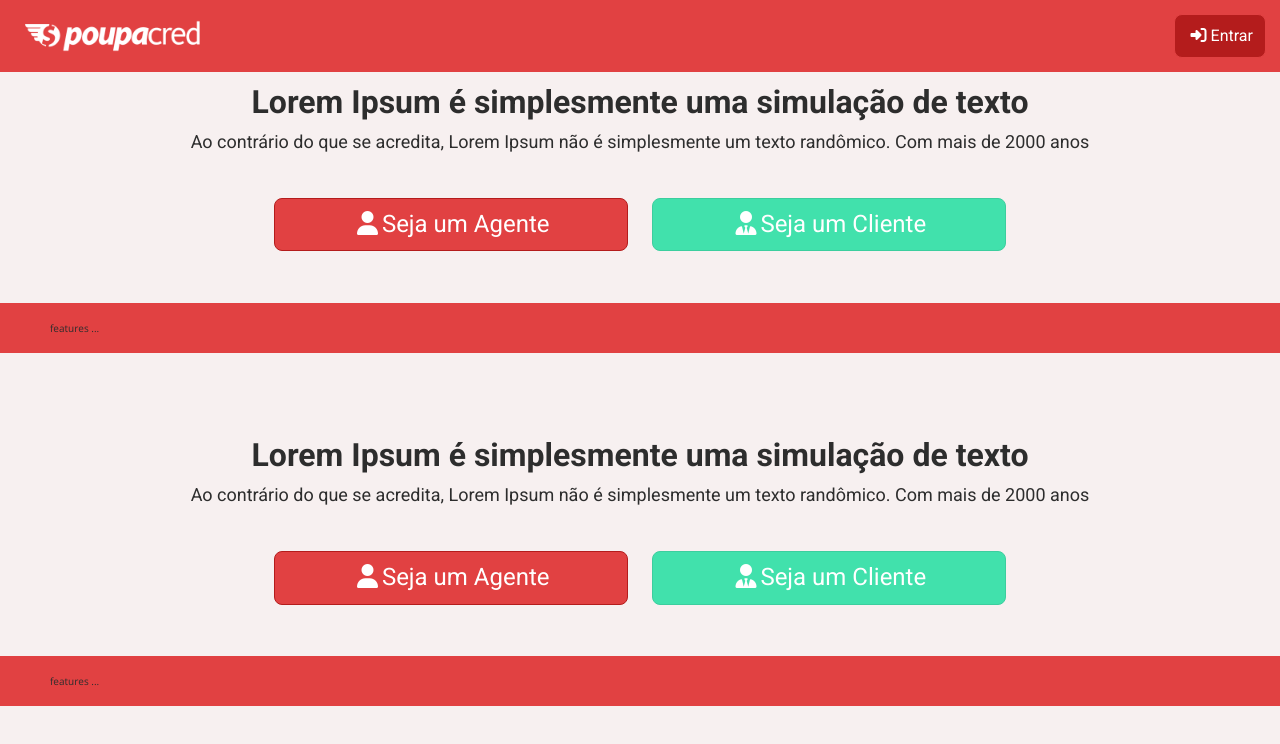
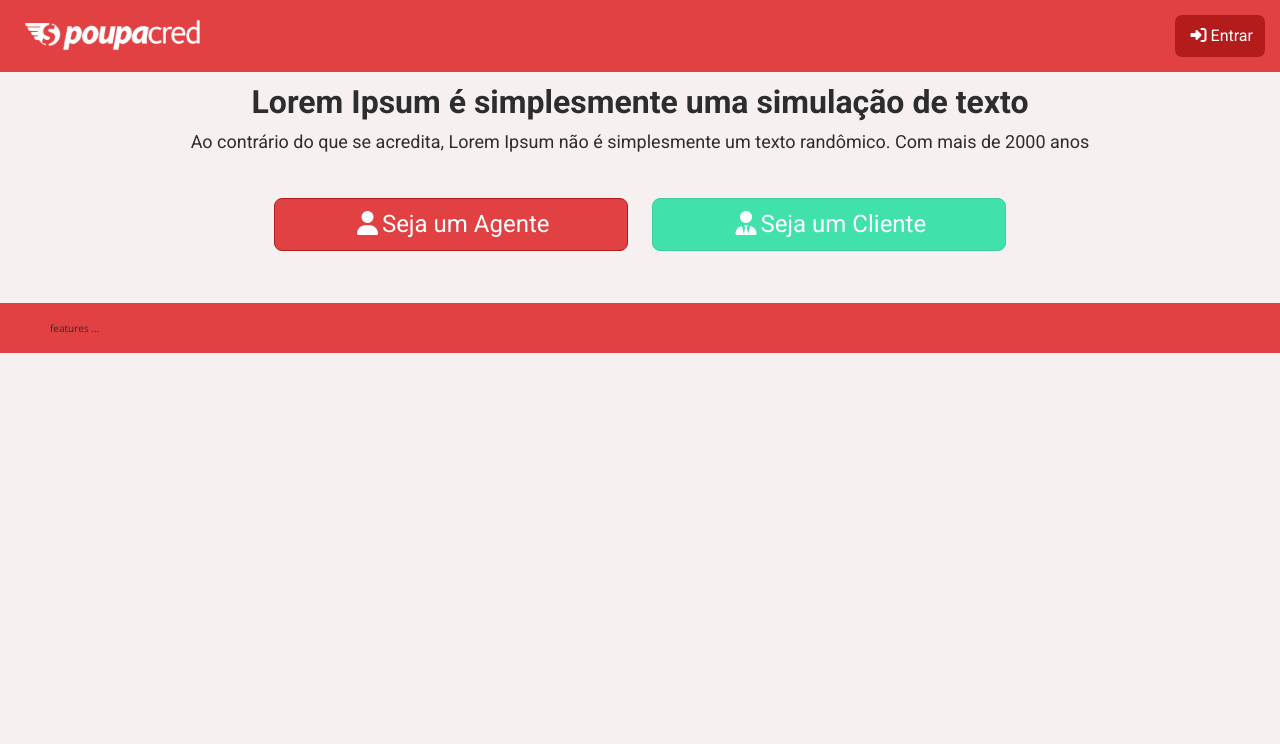
Before and after one commit to matheus-codemize/poupacred.seucredito.web, a React (Create React App) app: page / in a window 1280 px wide. Shown: the top 744 px of the page. Built offline with nearby package versions, Linux system fonts and the light colour scheme.

Commit message:
[fx] header

```diff
--- a/src/components/Header/index.jsx
+++ b/src/components/Header/index.jsx
@@ -1,5 +1,5 @@
 import React, { useState } from 'react';
-import { useHistory } from 'react-router-dom';
+import { useHistory, Link } from 'react-router-dom';
 
 // assets
 import logo from '../../assets/images/logo.png';
@@ -25,11 +25,18 @@
   return (
     <header {...rest} id="header-app">
       <div className="content">
-        {!errorLoadLogo ? (
-          <img src={logo} alt="logo" className="logo" onError={setErrorLogo} />
-        ) : (
-          <h2>TEM CRÉDITO</h2>
-        )}
+        <Link to="/">
+          {!errorLoadLogo ? (
+            <img
+              src={logo}
+              alt="logo"
+              className="logo"
+              onError={setErrorLogo}
+            />
+          ) : (
+            <h2>TEM CRÉDITO</h2>
+          )}
+        </Link>
         <Button reverse icon="fa-sign-in-alt" onClick={handleLogin}>
           Entrar
         </Button>
--- a/src/pages/Lading/index.jsx
+++ b/src/pages/Lading/index.jsx
@@ -27,22 +27,6 @@
         </div>
         <div className="content-feature">features ...</div>
       </main>
-      <main>
-        <div className="content-sig-in">
-          <h1>Lorem Ipsum é simplesmente uma simulação de texto </h1>
-          <p>
-            Ao contrário do que se acredita, Lorem Ipsum não é simplesmente um
-            texto randômico. Com mais de 2000 anos
-          </p>
-          <div className="content-actions">
-            <Button icon="fa-user">Seja um Agente</Button>
-            <Button icon="fa-user-tie" color="secondary">
-              Seja um Cliente
-            </Button>
-          </div>
-        </div>
-        <div className="content-feature">features ...</div>
-      </main>
     </div>
   );
 }
```
